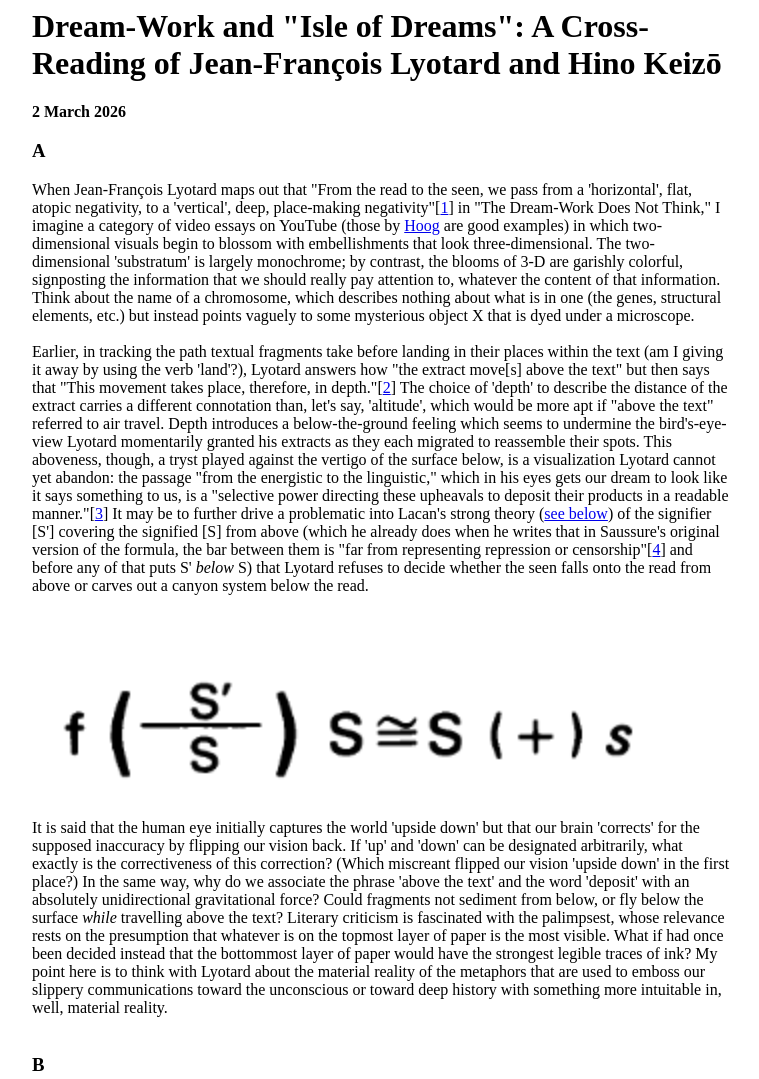
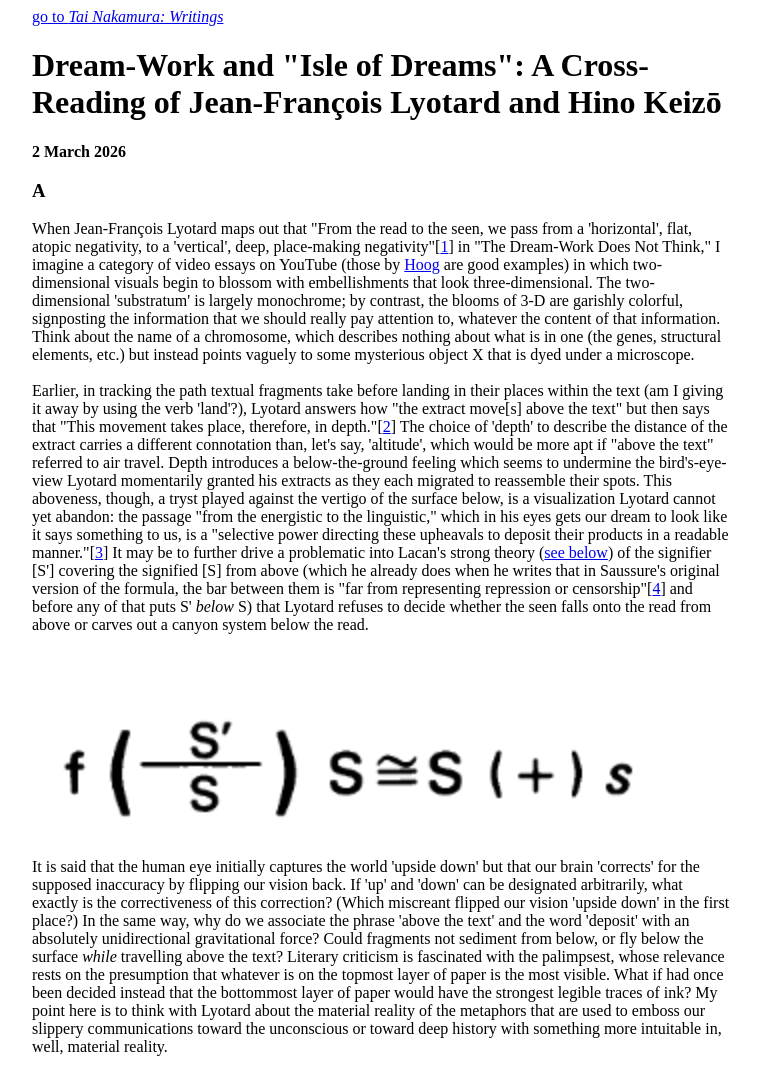
Before and after one commit to pelagicmoon/pelagicmoon-writings, a plain HTML site: page dream-work-and-isle-of-dreams.html in a window 1280 px wide. Shown: the top 1079 px of the page, without its empty margins (258-1017 px from the left). Drawn offline with Linux system fonts and the light colour scheme.

Commit message:
edited home link button

```diff
--- a/dream-work-and-isle-of-dreams.html
+++ b/dream-work-and-isle-of-dreams.html
@@ -36,6 +36,9 @@
 
 
     <body>
+        <p>
+                <a href="https://pelagicmoon.github.io/pelagicmoon-writings/">go to <i>Tai Nakamura: Writings</i></a>
+        </p>
         <h1>
             Dream-Work and "Isle of Dreams": A Cross-Reading of Jean-François Lyotard and Hino Keizō
         </h1>
```
Also changed, not shown: remediation-and-the-spatio-temporal-situating-of-land-through-two-poems.html (+1 -1 lines).
